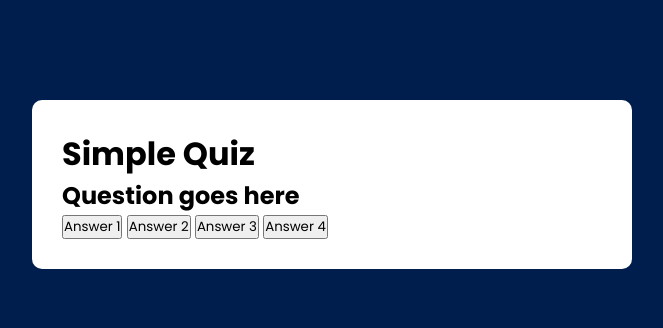
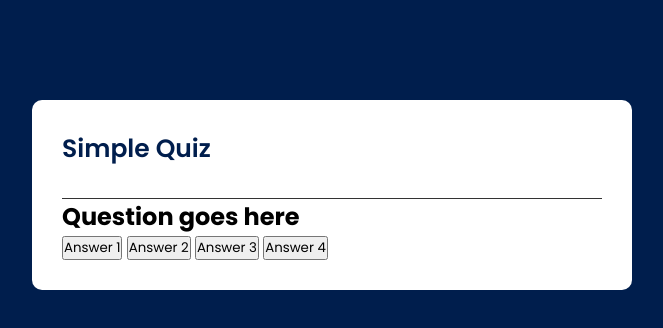
Before and after one commit to hellokristinafaye/quizRevisit, a plain HTML site: page index.html in a window 1280 px wide. Shown: the whole page, without its empty margins (308-971 px from the left). Drawn offline with Linux system fonts and the light colour scheme.

Commit message:
title styled

```diff
--- a/style.css
+++ b/style.css
@@ -15,3 +15,10 @@ body {
     border-radius: 10px;
     padding: 30px;
 }
+.app h1 {
+    font-size: 25px;
+    color: #001e4d;
+    font-weight: 600;
+    border-bottom: 1px solid #333;
+    padding-bottom: 30px;
+}
```
